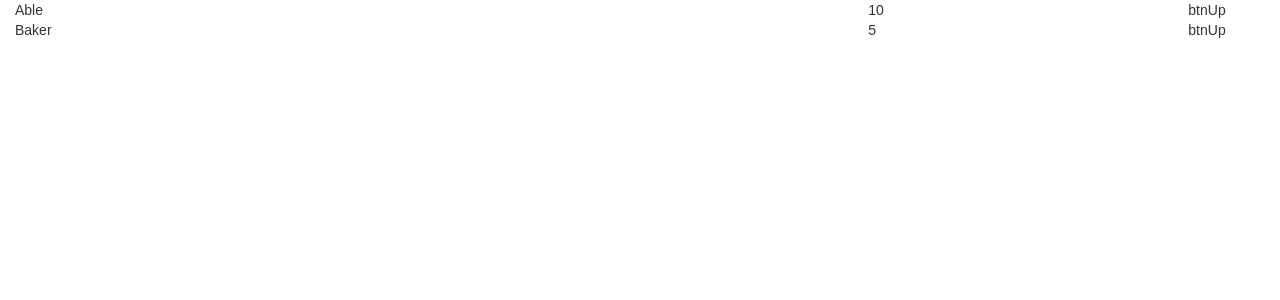
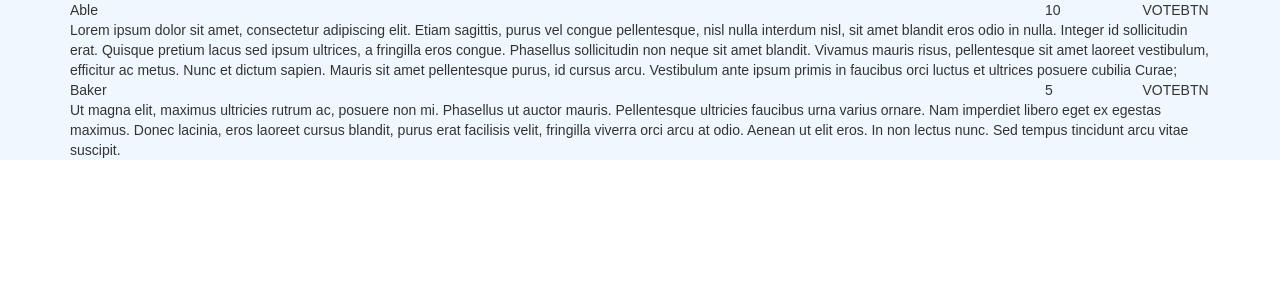
Before and after one commit to geronimo-lisboa/react-voting-app-mk2, a React (Create React App) app in the folder react-voting-app/: page / in a window 1280 px wide. Shown: the top 300 px of the page. Built offline with nearby package versions, Linux system fonts and the light colour scheme.

Commit message:
layout  melhorando um pouco.

```diff
--- a/react-voting-app/src/App.css
+++ b/react-voting-app/src/App.css
@@ -1,3 +1,7 @@
+.Container{
+  background-color: aliceblue;
+}
+
 .App {
   text-align: center;
 }
--- a/react-voting-app/src/App.js
+++ b/react-voting-app/src/App.js
@@ -17,15 +17,24 @@ class AOption extends Component {
         console.log(this.props);
         return(
             <Row>
-                <Col md={8}>
+                <Grid>
+                    <Row>
+                        <Col md={10}>
                             {this.props.name}
                         </Col>
-                <Col md={3}>
+                        <Col md={1}>
                             {this.props.votes}
                         </Col>
                         <Col md={1}>
-                    btnUp
+                            VOTEBTN
                         </Col>
+                    </Row>
+                    <Row>
+                        <Col md={12}>
+                            {this.props.description}
+                        </Col>
+                    </Row>
+                </Grid>
             </Row>
         );
     }
@@ -46,10 +55,12 @@ class App extends Component {
         this.setState({options:[
                 {
                     name:"Able",
+                    description:"Lorem ipsum dolor sit amet, consectetur adipiscing elit. Etiam sagittis, purus vel congue pellentesque, nisl nulla interdum nisl, sit amet blandit eros odio in nulla. Integer id sollicitudin erat. Quisque pretium lacus sed ipsum ultrices, a fringilla eros congue. Phasellus sollicitudin non neque sit amet blandit. Vivamus mauris risus, pellentesque sit amet laoreet vestibulum, efficitur ac metus. Nunc et dictum sapien. Mauris sit amet pellentesque purus, id cursus arcu. Vestibulum ante ipsum primis in faucibus orci luctus et ultrices posuere cubilia Curae; ",
                     votes:10
                 },
                 {
                     name:"Baker",
+                    description:"Ut magna elit, maximus ultricies rutrum ac, posuere non mi. Phasellus ut auctor mauris. Pellentesque ultricies faucibus urna varius ornare. Nam imperdiet libero eget ex egestas maximus. Donec lacinia, eros laoreet cursus blandit, purus erat facilisis velit, fringilla viverra orci arcu at odio. Aenean ut elit eros. In non lectus nunc. Sed tempus tincidunt arcu vitae suscipit. ",
                     votes:5
                 }
             ]});
@@ -59,10 +70,10 @@ class App extends Component {
         const sortedOptions = this.state.options.sort( (a,b)=>(b.votes - a.votes) );
         //Mapeia os dados para componentes de tela
         const options = sortedOptions.map( (option, i)=>{
-            return <AOption name={option.name} votes={option.votes} key={i}/>
+            return <AOption name={option.name} description={option.description} votes={option.votes} key={i}/>
         });
         return(
-        <Grid fluid={true}>
+        <Grid fluid={true} className={"Container"}>
             {options}
         </Grid>
         )
```
Lines whose indentation alone changed are shown as unchanged.
